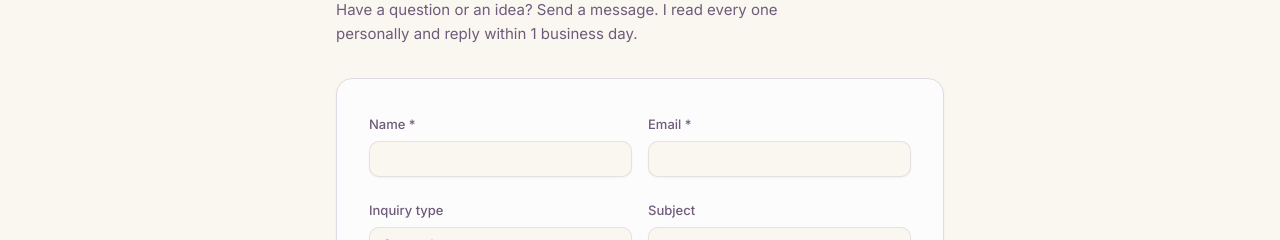
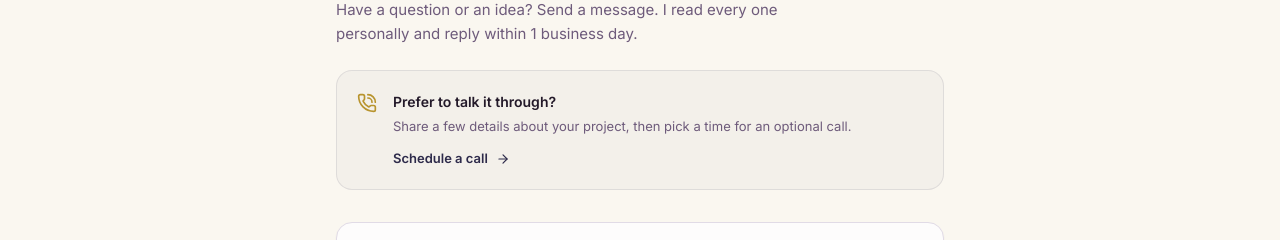
Before and after one commit to roxanneelizabeth21-cloud/iroxanne-studio, a React (Vite) app: page /contact in a window 1280 px wide. Shown: the part 239-479 px from the top of the page. Built offline with nearby package versions, Linux system fonts and the light colour scheme; no server answers; a web font is replaced by a local one.

Commit message:
Add link to booking flow on Contact page
Co-authored-by: roxanneelizabeth21-cloud <226116568+roxanneelizabeth21-cloud@users.noreply.github.com>

```diff
--- a/src/pages/Contact.jsx
+++ b/src/pages/Contact.jsx
@@ -5,7 +5,7 @@ import { Input } from '@/components/ui/input';
 import { Textarea } from '@/components/ui/textarea';
 import { Label } from '@/components/ui/label';
 import { Select, SelectContent, SelectItem, SelectTrigger, SelectValue } from '@/components/ui/select';
-import { Loader2, CheckCircle2 } from 'lucide-react';
+import { Loader2, CheckCircle2, PhoneCall, ArrowRight } from 'lucide-react';
 import SiteNav from '@/components/home/SiteNav';
 import SiteFooter from '@/components/home/SiteFooter';
 
@@ -33,6 +33,17 @@ export default function Contact() {
         <p className="mt-3 text-[15px] text-muted-foreground leading-relaxed max-w-md" style={{ fontFamily: "'Inter', sans-serif" }}>
           Have a question or an idea? Send a message. I read every one personally and reply within 1 business day.
         </p>
+
+        <div className="mt-6 flex items-start gap-4 rounded-2xl border border-[#2D2A4A]/10 bg-[#2D2A4A]/[0.03] p-5">
+          <PhoneCall className="h-5 w-5 shrink-0 text-[#B8942E] mt-0.5" />
+          <div>
+            <p className="text-[14px] font-semibold text-foreground" style={{ fontFamily: "'Inter', sans-serif" }}>Prefer to talk it through?</p>
+            <p className="mt-1 text-[13px] text-muted-foreground leading-relaxed" style={{ fontFamily: "'Inter', sans-serif" }}>Share a few details about your project, then pick a time for an optional call.</p>
+            <a href="/quote" className="mt-3 inline-flex items-center gap-2 text-[13px] font-semibold text-[#2D2A4A] hover:text-[#3D3A5A] transition" style={{ fontFamily: "'Inter', sans-serif" }}>
+              Schedule a call <ArrowRight className="h-3.5 w-3.5" />
+            </a>
+          </div>
+        </div>
 
         {done ? (
           <div className="mt-10 rounded-2xl border border-[#B8942E]/20 bg-card text-card-foreground p-10 text-center shadow-sm">
```
